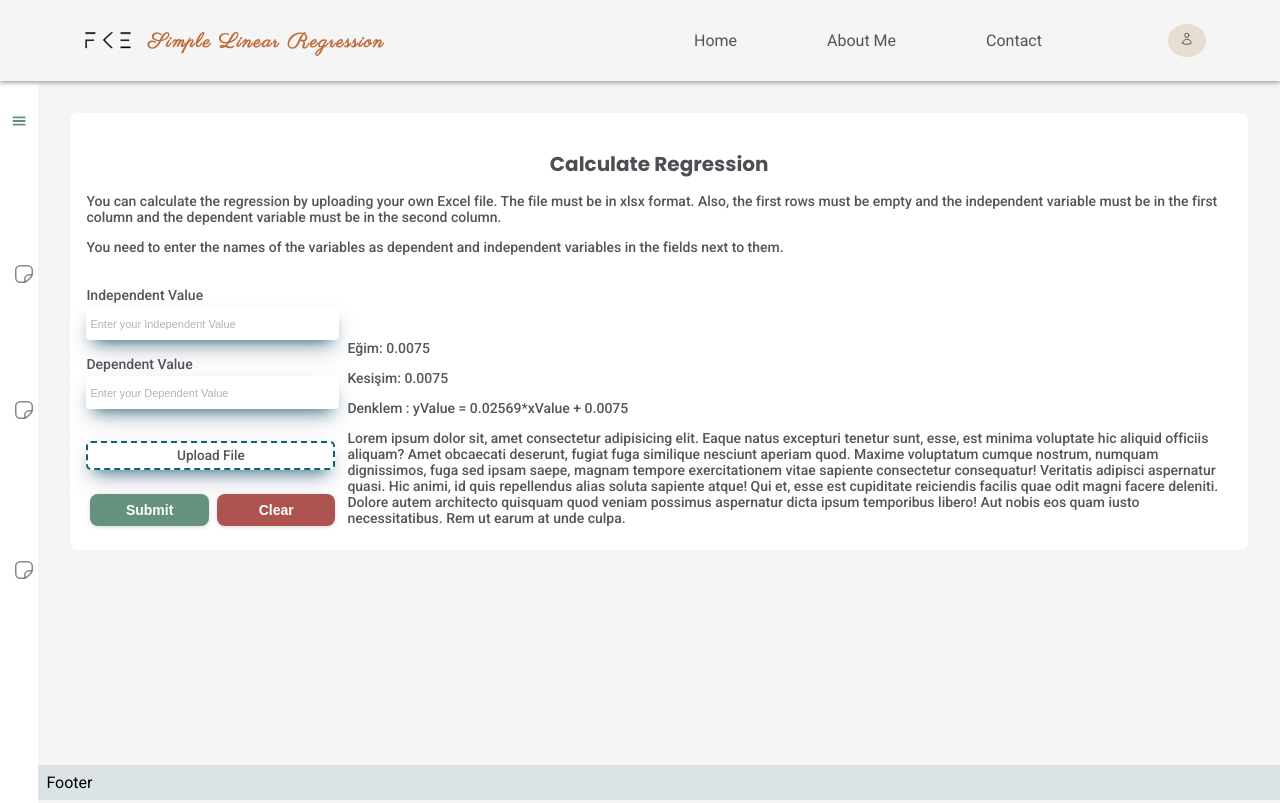
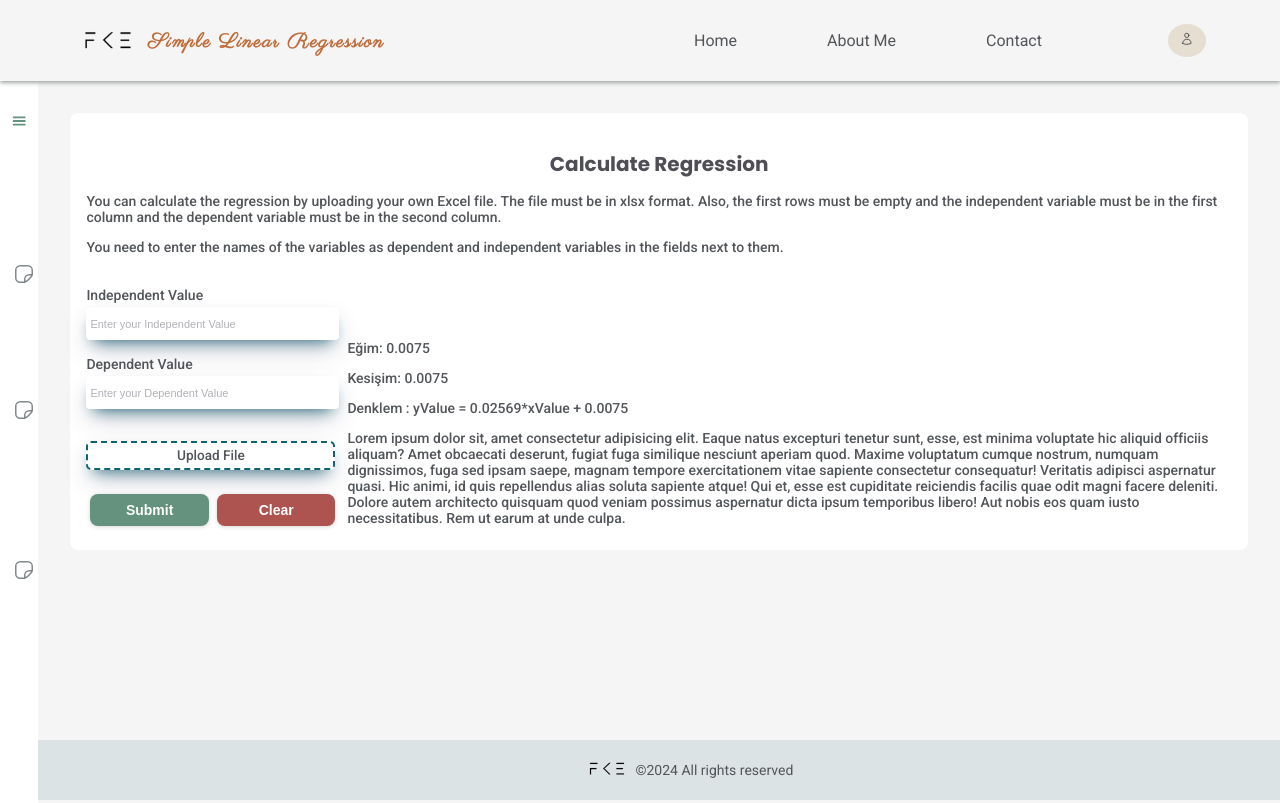
Before and after one commit to feyzaerat/simple-linear-regression-client, a React (Create React App) app: page /regression-via-upload in a window 1280 px wide. Shown: the top 803 px of the page. Built offline with nearby package versions, Linux system fonts and the light colour scheme; a web font is replaced by a local one.

Commit message:
modified logo design

```diff
--- a/src/components/Footer/Footer.tsx
+++ b/src/components/Footer/Footer.tsx
@@ -1,11 +1,24 @@
-import React from 'react'
-import "./footer.css"
-type Props = {}
+import React from "react";
+import "./footer.css";
+import logo from "../../assets/fke-logo-light.png";
+import { Link } from "react-router-dom";
+type Props = {};
 
 const Footer = (props: Props) => {
+  const currentYear = new Date().getFullYear();
   return (
-    <div className='footer-layout'>Footer</div>
-  )
-}
+    <div className="footer-layout text-center p-05 d-flex justify-center align-i-center">
+      <div className=" d-flex justify-center align-i-center">
+        <Link to="https://feyzaerat.com.tr" className="small-text text-dark-mode d-flex justify-center align-i-center">
+          <span>
+            {" "}
+            <img className="w48 margin-025" src={logo} alt="fke-logo" />
+          </span>
+          ©{currentYear} All rights reserved
+        </Link>
+      </div>
+    </div>
+  );
+};
 
-export default Footer
+export default Footer;
--- a/src/styles/dimensions/dimensions.css
+++ b/src/styles/dimensions/dimensions.css
@@ -1,3 +1,7 @@
+.w48 {
+  width: 48px;
+}
+
 .w64 {
   width: 64px;
 }
--- a/src/styles/dimensions/dimensions.scss
+++ b/src/styles/dimensions/dimensions.scss
@@ -1,3 +1,6 @@
+.w48{
+    width: 48px;
+}
 .w64{
     width: 64px;
 }
--- a/src/styles/spacings/spacings.css
+++ b/src/styles/spacings/spacings.css
@@ -1,5 +1,9 @@
 .margin-05 {
   margin: 0.5rem;
+}
+
+.margin-025 {
+  margin: 0.25rem;
 }
 
 .margin-05-2 {
--- a/src/styles/spacings/spacings.scss
+++ b/src/styles/spacings/spacings.scss
@@ -1,5 +1,8 @@
 .margin-05{
     margin:0.5rem;
+}
+.margin-025{
+    margin:0.25rem;
 }
 .margin-05-2{
     margin:0.5rem 2rem;
```
Also changed, not shown: 2 other files (tests, documents, lock files or other folders).
